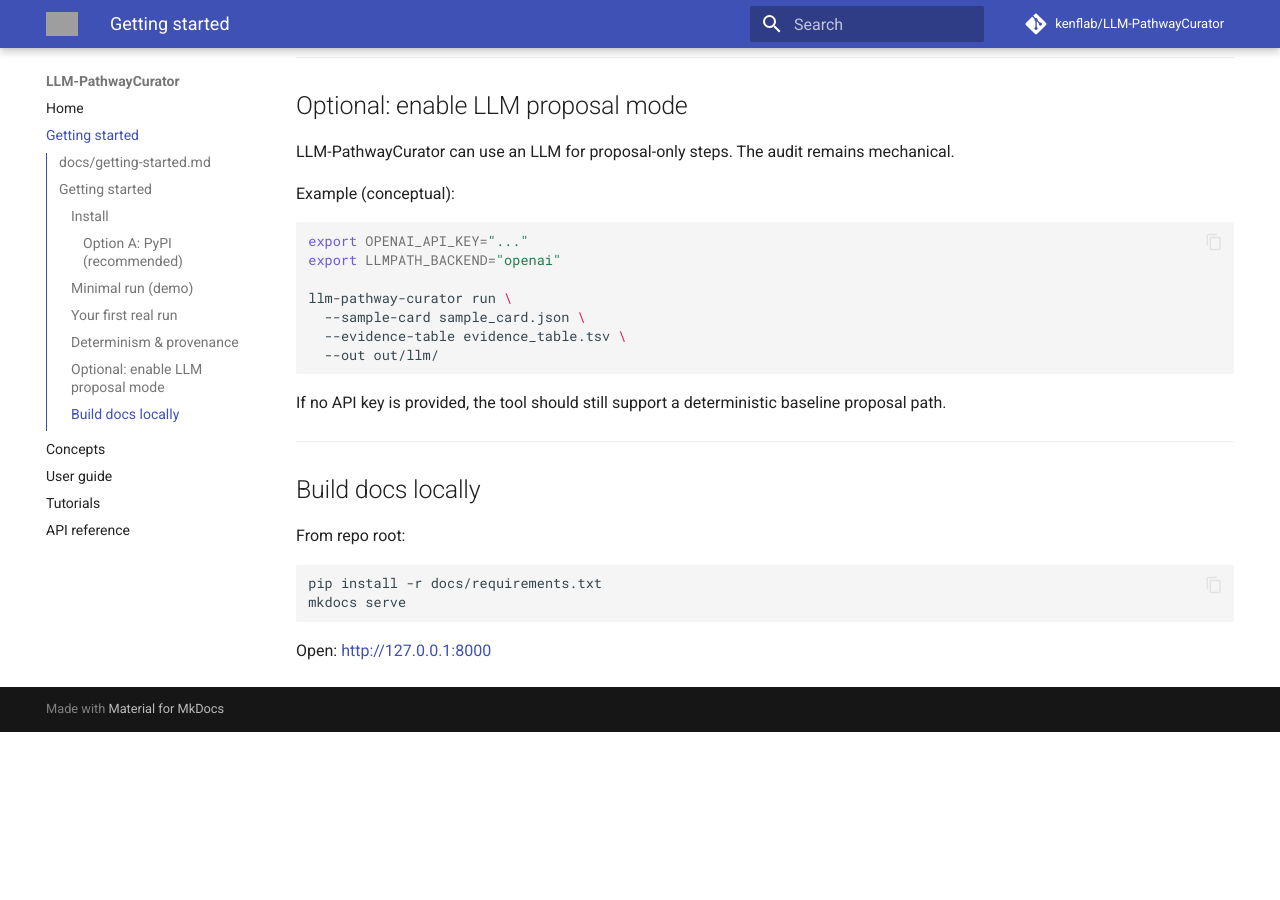
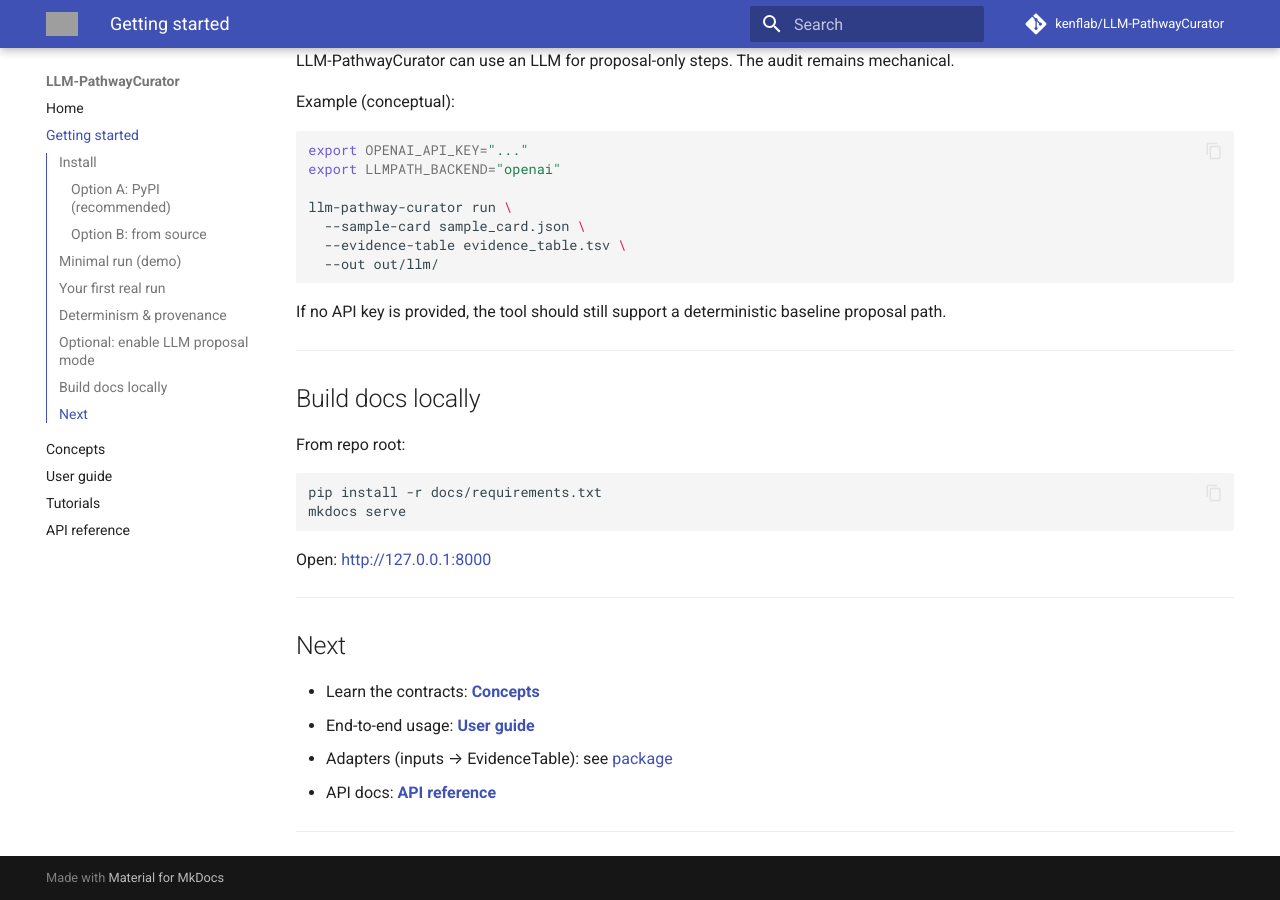
Before and after one commit to kenflab/LLM-PathwayCurator, an MkDocs documentation site: the page built from docs/getting-started.md, in a window 1280 px wide and 900 px high, scrolled down 1560 px. Built offline with MkDocs 1.6.1 and Material for MkDocs 9.7.7, drawn with Linux system fonts in a browser that asks for light colours; comment, search, counter and statistics services are not loaded; before the commit the page ends 2292 px from its top, so only the background shows below that; some of the changed text lies outside the part shown; grey boxes are pictures that could not be loaded.

Commit message:
Enhance getting started guide with next steps
Added next steps and links for further learning.

`````diff
--- a/docs/getting-started.md
+++ b/docs/getting-started.md
@@ -1,4 +1,4 @@
-## `docs/getting-started.md`
+<!-- docs/getting-started.md -->
 
 # Getting started
 This page gets you from “EA term list” to “audited decision objects” in minutes.
@@ -9,7 +9,7 @@ This page gets you from “EA term list” to “audited decision objects” in
 ### Option A: PyPI (recommended)
 ```bash
 pip install llm-pathway-curator
-````
+```
 
 ### Option B: from source
 
@@ -97,3 +97,15 @@ mkdocs serve
 ```
 
 Open: [http://127.0.0.1:8000](http://127.0.0.1:8000)
+
+
+---
+
+## Next
+
+* Learn the contracts: **[Concepts](concepts.md)**
+* End-to-end usage: **[User guide](user-guide.md)**
+* Adapters (inputs → EvidenceTable): see [package](https://github.com/kenflab/LLM-PathwayCurator/tree/main/src/llm_pathway_curator/adapters)
+* API docs: **[API reference](api-reference.md)**
+
+---
`````
